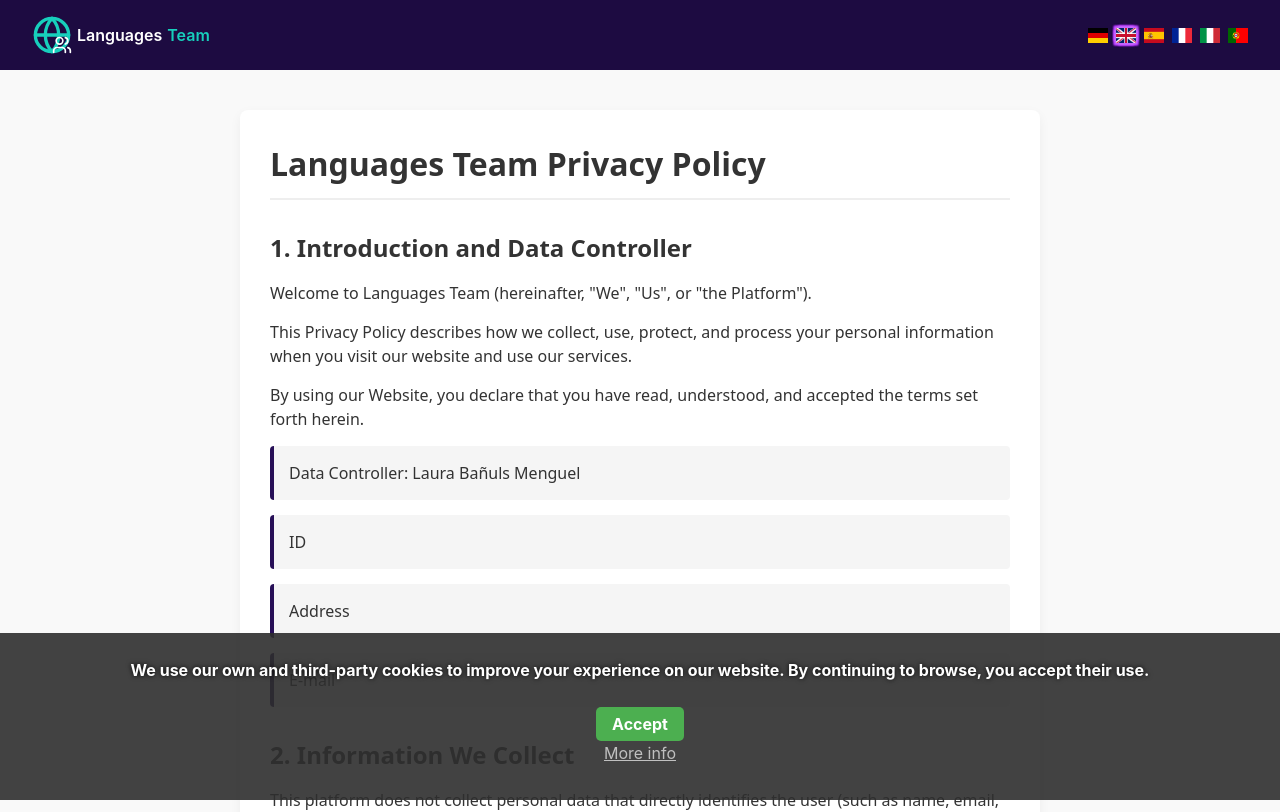
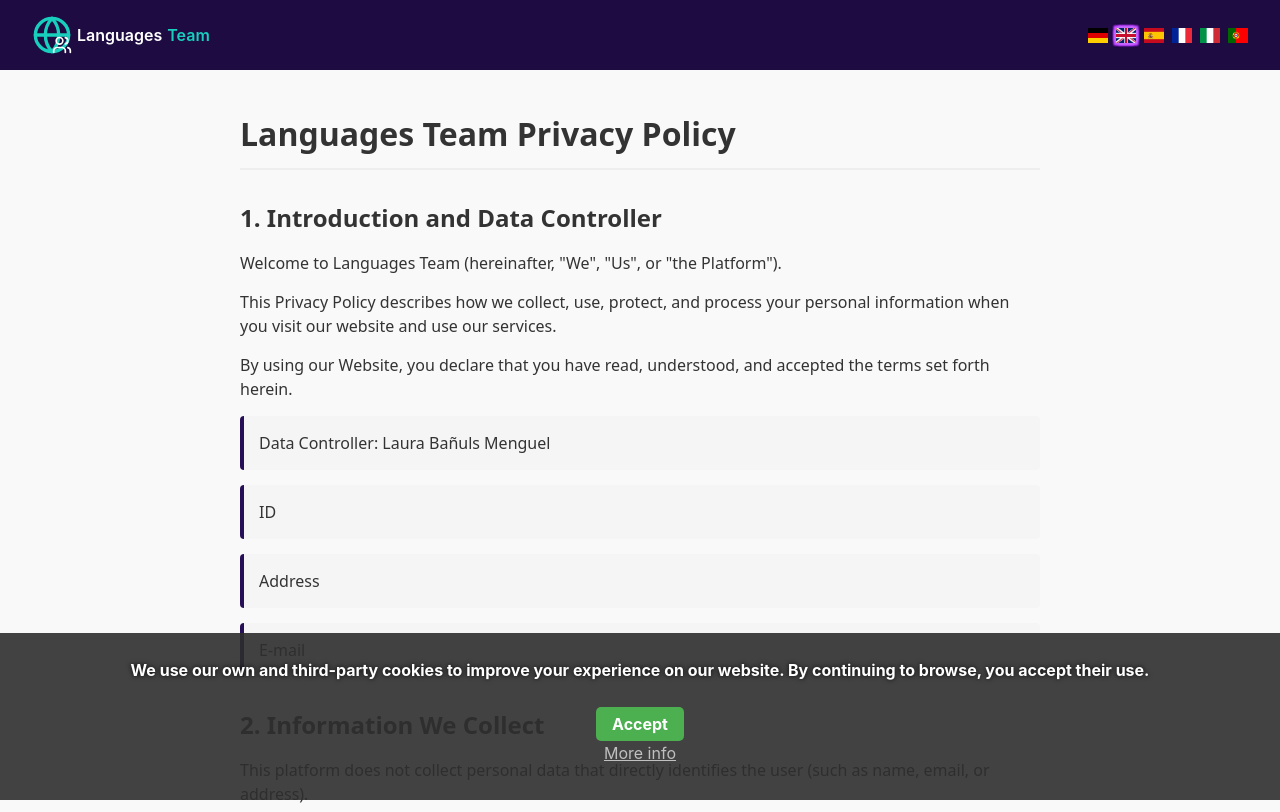
Before and after one commit to sargentogato/laguagues-web, a Vue app: page /#/privacy in a window 1280 px wide. Shown: the top 812 px of the page. Built offline with nearby package versions, Linux system fonts and the light colour scheme; the HTML template or start-up script is replaced by a standard one.

Commit message:
correct styles

```diff
--- a/src/views/PrivacyPage.vue
+++ b/src/views/PrivacyPage.vue
@@ -135,10 +135,6 @@ const fontFamily = "ui-sans-serif, system-ui, sans-serif, 'Apple Color Emoji', '
 .privacy-content {
   max-width: 800px;
   width: 100%;
-  background-color: #ffffff;
-  padding: 30px;
-  border-radius: 8px;
-  box-shadow: 0 4px 12px rgba(0, 0, 0, 0.05);
 }
 
 :deep(h1) {
```
